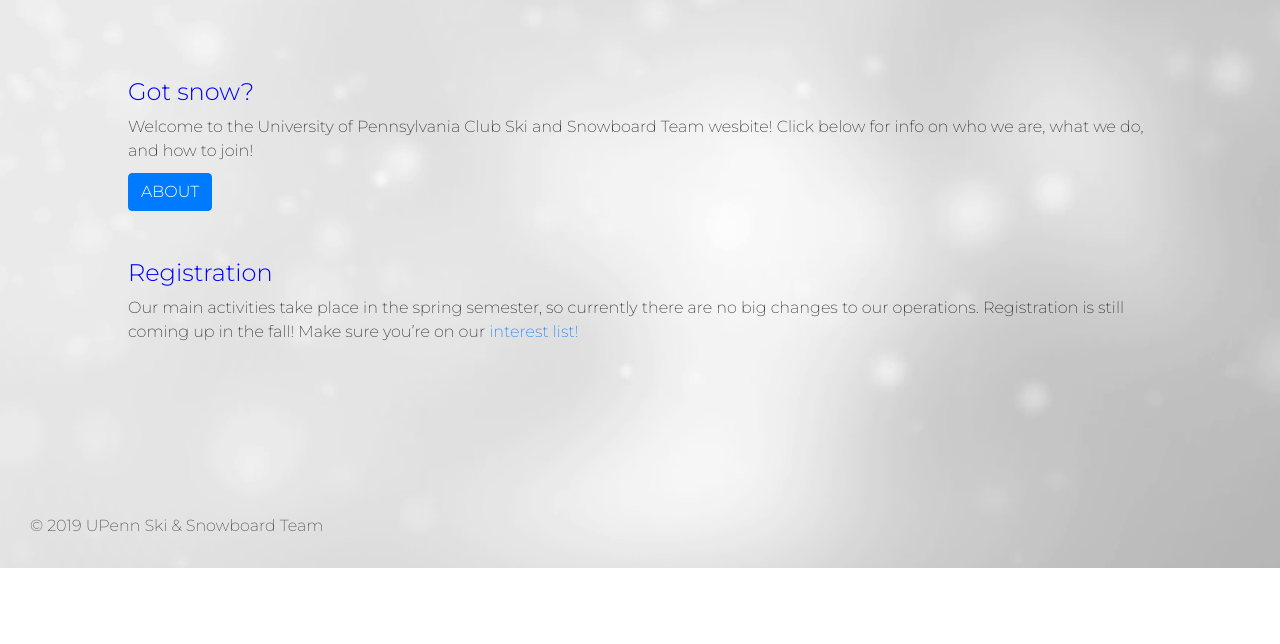
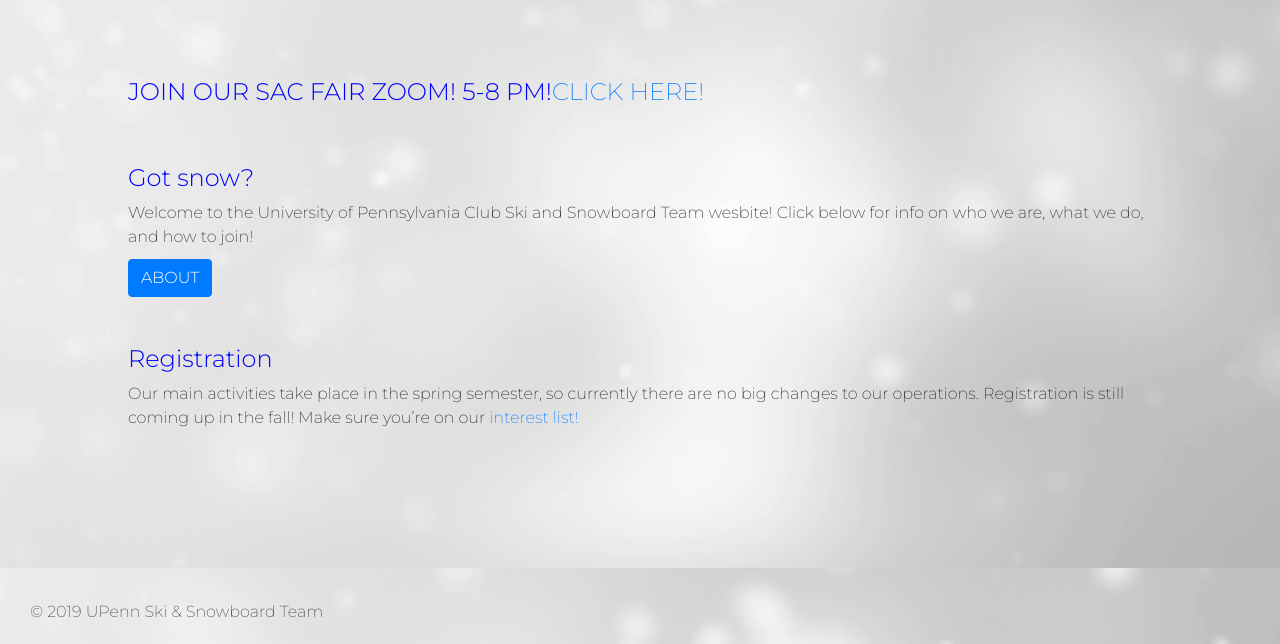
Before and after one commit to upennski/upennski.github.io, a plain HTML site: page index.html in a window 1280 px wide. Shown: the part 232-876 px from the top of the page. Before the commit the page ends 800 px from the top, so only its background shows below. Drawn offline with nearby package versions, Linux system fonts and the light colour scheme.

Commit message:
SAC fair link

```diff
--- a/index.html
+++ b/index.html
@@ -62,7 +62,9 @@
 
 		<div class="row">
 			<div>
-				<h2>Got snow?</h2>
+        <h2>JOIN OUR SAC FAIR ZOOM! 5-8 PM!<a href="https://upenn.zoom.us/j/92299224974?pwd=Z2IzNUJtb3RiYkJQL1JFM0NZTkF6dz09">CLICK HERE!</a>
+          <br><br><br>Got snow?
+        </h2>
 				Welcome to the University of Pennsylvania Club Ski and Snowboard Team wesbite! Click below for info on who we are, what we do, and how to join!
 				<br>
 
```
